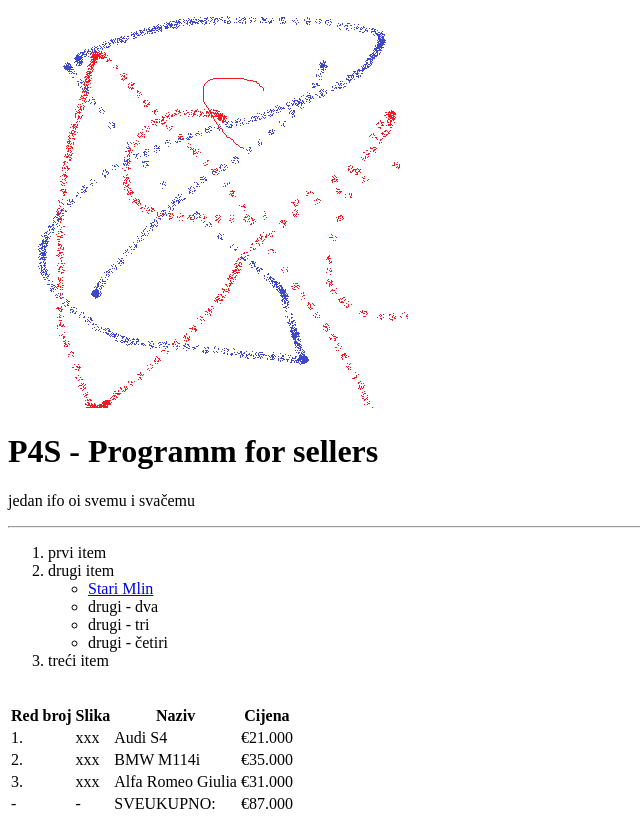
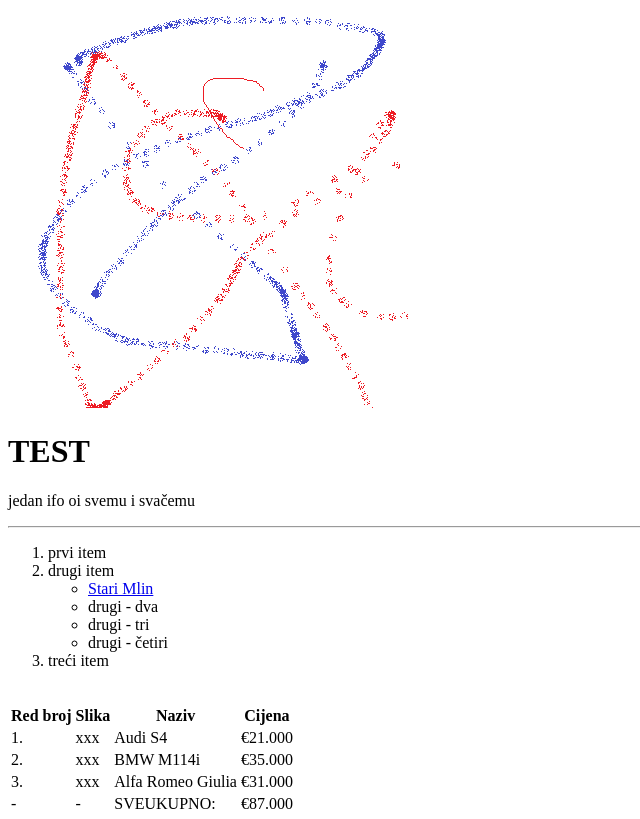
Before and after one commit to AndjelkoBanic/test-cv, a plain HTML site: page index.html in a window 1280 px wide. Shown: the top 819 px of the page, without its empty margins (0-640 px from the left). Drawn offline with Linux system fonts and the light colour scheme.

Commit message:
Add files via upload

```diff
--- a/index.html
+++ b/index.html
@@ -7,7 +7,7 @@
   </head>
   <body>
       <img src="images/slika1.jpg">
-    <h1>P4S - Programm for sellers</h1>
+    <h1>TEST</h1>
     <p>jedan ifo oi svemu i svačemu</p>
     <hr>
     <ol>
```
